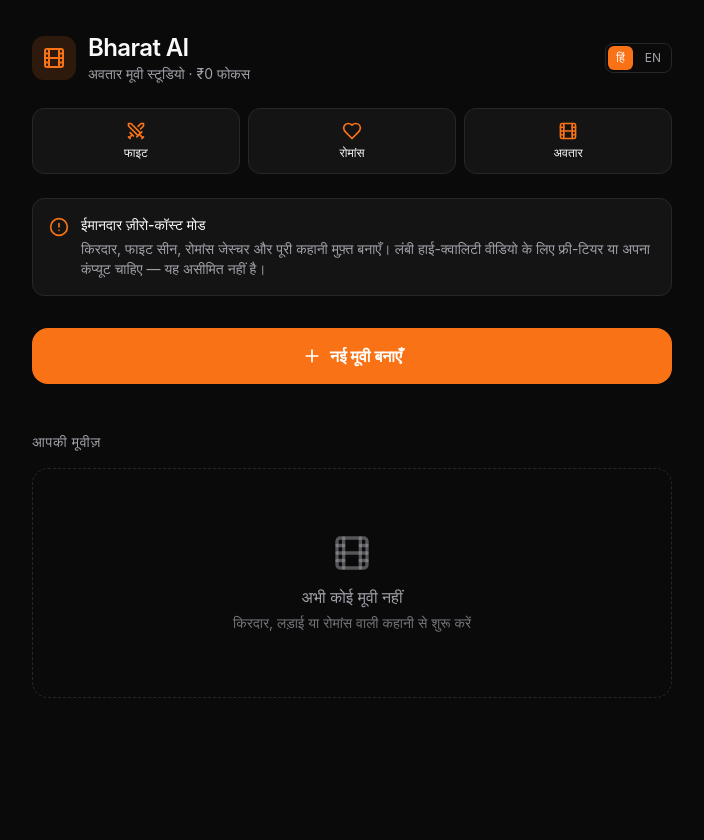
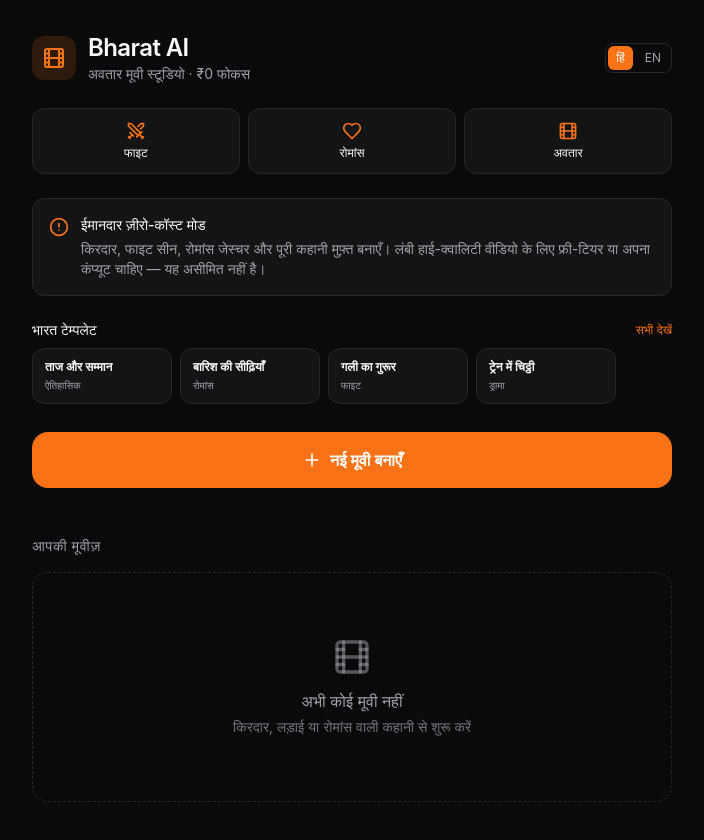
Before and after one commit to bharatnavkalkhand/Bharat-AI, a React (Vite) app: page / in a window 1280 px wide. Shown: the top 840 px of the page, without its empty margins (288-992 px from the left). Before the commit the page ends 800 px from the top, so only its background shows below. Built offline with nearby package versions, Linux system fonts and the light colour scheme.

Commit message:
feat(phase5): home shows Bharat template strip + studio brand

```diff
--- a/src/pages/HomePage.tsx
+++ b/src/pages/HomePage.tsx
@@ -1,5 +1,5 @@
 import { useState } from "react";
-import { Link } from "react-router-dom";
+import { Link, useNavigate } from "react-router-dom";
 import {
   Film,
   Plus,
@@ -11,6 +11,7 @@ import {
   Clapperboard,
 } from "lucide-react";
 import { useMovieStore } from "@/store/movie-store";
+import { BHARAT_TEMPLATES } from "@/lib/bharat-templates";
 import type { Language } from "@/lib/types";
 import { t } from "@/lib/i18n";
 import { cn } from "@/lib/utils";
@@ -19,6 +20,7 @@ export function HomePage() {
   const movies = useMovieStore((s) => s.movies);
   const setCurrentMovie = useMovieStore((s) => s.setCurrentMovie);
   const [uiLang, setUiLang] = useState<Language>("hi");
+  const navigate = useNavigate();
 
   return (
     <main className="mx-auto max-w-lg px-4 pb-24 pt-8 sm:max-w-2xl">
@@ -73,13 +75,46 @@ export function HomePage() {
         </div>
       </div>
 
-      <div className="mb-8 flex gap-3 rounded-xl border border-border bg-card p-4 text-sm">
+      <div className="mb-6 flex gap-3 rounded-xl border border-border bg-card p-4 text-sm">
         <AlertCircle className="mt-0.5 h-5 w-5 shrink-0 text-accent" />
         <div>
           <p className="font-medium">{t(uiLang, "honestTitle")}</p>
           <p className="mt-1 text-muted">{t(uiLang, "honestBody")}</p>
         </div>
       </div>
+
+      {/* Phase 5 template strip */}
+      <section className="mb-6">
+        <div className="mb-2 flex items-center justify-between">
+          <h2 className="text-sm font-medium">
+            {uiLang === "hi" ? "भारत टेम्पलेट" : "Bharat templates"}
+          </h2>
+          <button
+            type="button"
+            onClick={() => navigate("/create")}
+            className="text-xs text-accent"
+          >
+            {uiLang === "hi" ? "सभी देखें" : "See all"}
+          </button>
+        </div>
+        <div className="flex gap-2 overflow-x-auto pb-1">
+          {BHARAT_TEMPLATES.slice(0, 4).map((tpl) => (
+            <button
+              key={tpl.id}
+              type="button"
+              onClick={() => navigate("/create")}
+              className="min-w-[140px] shrink-0 rounded-xl border border-border bg-card px-3 py-2.5 text-left hover:border-accent/50"
+            >
+              <p className="text-xs font-semibold leading-tight">
+                {uiLang === "hi" ? tpl.titleHi : tpl.titleEn}
+              </p>
+              <p className="mt-1 text-[10px] text-muted">
+                {uiLang === "hi" ? tpl.tagHi : tpl.tagEn}
+              </p>
+            </button>
+          ))}
+        </div>
+      </section>
 
       <Link
         to="/create"
```
